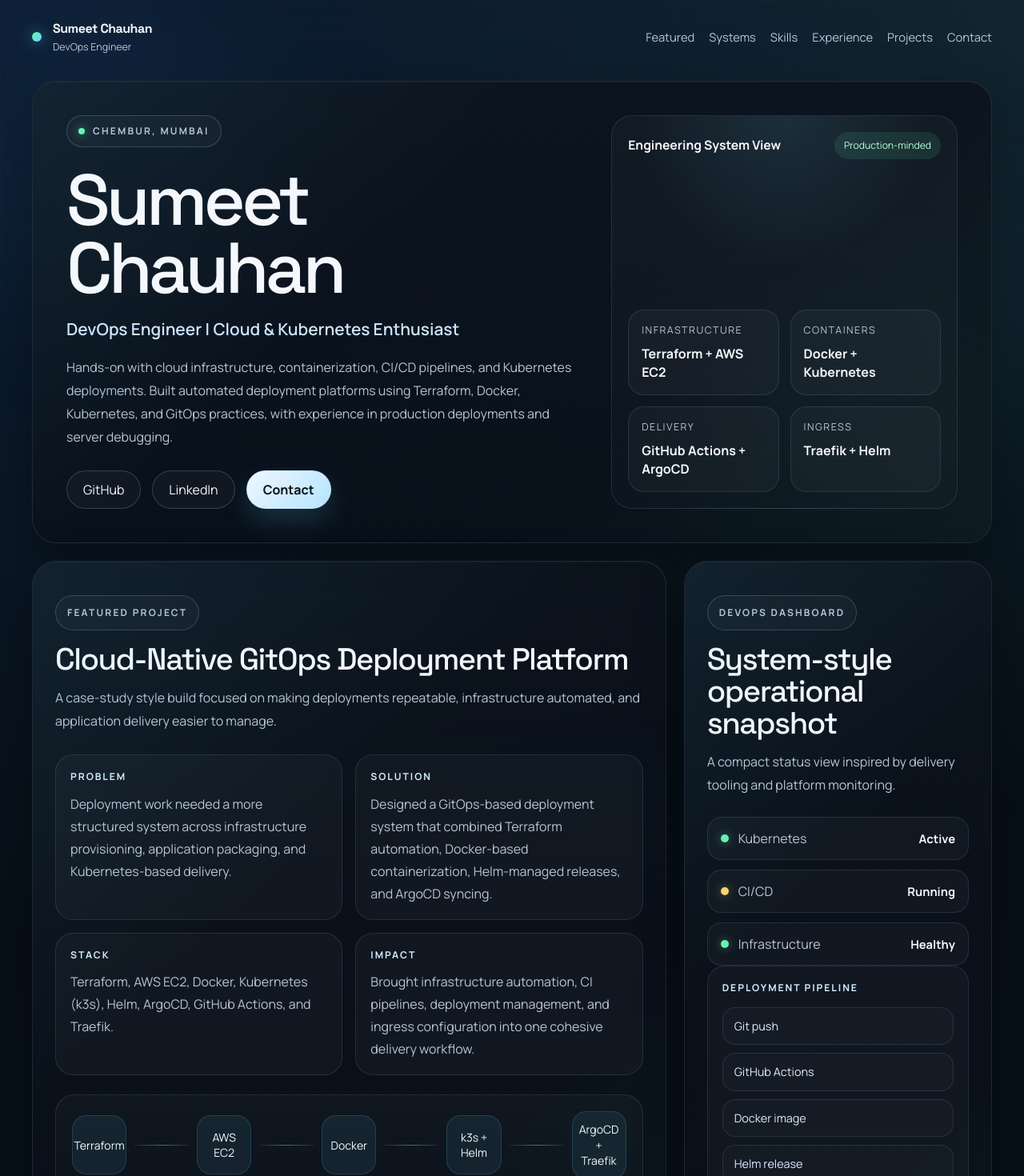
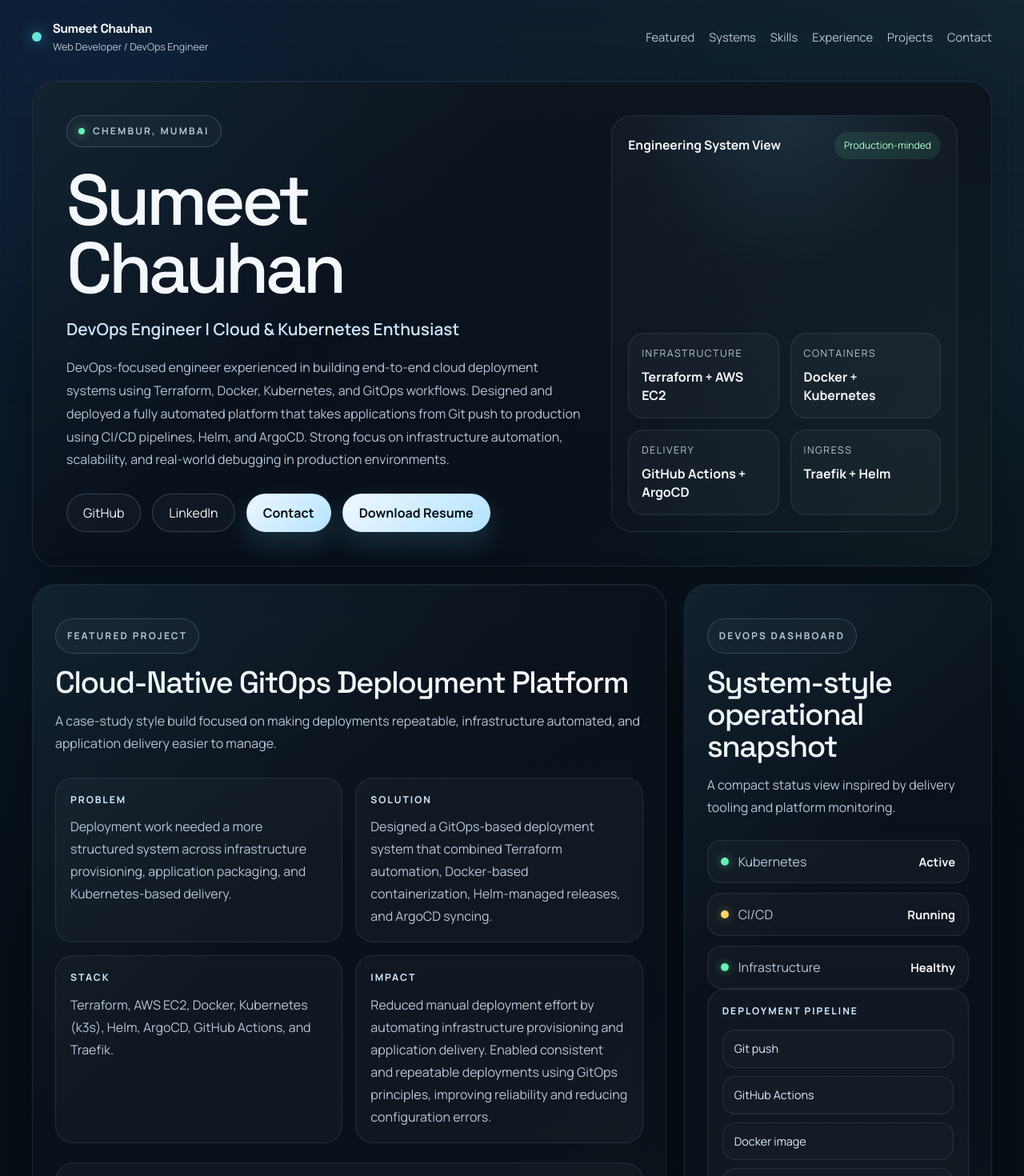
Before and after one commit to Sumeet0P/Portfolio, a React (Vite) app: page / in a window 1280 px wide. Shown: the top 1470 px of the page at 80% size. Built offline with nearby package versions, Linux system fonts and the light colour scheme.

Commit message:
add resume and working buttons

```diff
--- a/src/App.jsx
+++ b/src/App.jsx
@@ -52,7 +52,17 @@ const skillGroups = [
   {
     icon: "DV",
     title: "Development",
-    items: ["JavaScript", "Node.js", "Express.js", "React.js", "Next.js", "React Native", "HTML", "CSS", "Tailwind CSS"],
+    items: [
+      "JavaScript",
+      "Node.js",
+      "Express.js",
+      "React.js",
+      "Next.js",
+      "React Native",
+      "HTML",
+      "CSS",
+      "Tailwind CSS",
+    ],
   },
   {
     icon: "DT",
@@ -72,12 +82,14 @@ const additionalProjects = [
   {
     title: "Linktree Clone",
     stack: ["Next.js", "Tailwind CSS"],
-    summary: "Responsive profile link hub built with a clean interface and mobile-friendly layout.",
+    summary:
+      "Responsive profile link hub built with a clean interface and mobile-friendly layout.",
   },
   {
     title: "Task Manager Mobile App",
     stack: ["React Native"],
-    summary: "Mobile task management app focused on a straightforward, app-first experience.",
+    summary:
+      "Mobile task management app focused on a straightforward, app-first experience.",
   },
 ];
 
@@ -88,9 +100,9 @@ const experience = [
     organization: "Unicap Corporate Services Pvt. Ltd.",
     location: "Navi Mumbai",
     details: [
-      "Worked on web application development.",
-      "Debugged production systems.",
-      "Assisted in deployment workflows.",
+      "Developed and maintained web applications with a focus on performance and usability.",
+      "Diagnosed and resolved production-level issues, improving system stability.",
+      "Assisted in deployment workflows and environment configuration.",
     ],
   },
   {
@@ -113,7 +125,13 @@ const reveal = {
 
 function SectionHeading({ eyebrow, title, description }) {
   return (
-    <motion.div variants={reveal} initial="hidden" whileInView="show" viewport={{ once: true, amount: 0.25 }} className="section-heading">
+    <motion.div
+      variants={reveal}
+      initial="hidden"
+      whileInView="show"
+      viewport={{ once: true, amount: 0.25 }}
+      className="section-heading"
+    >
       <p className="eyebrow">{eyebrow}</p>
       <h2>{title}</h2>
       <p>{description}</p>
@@ -135,7 +153,7 @@ function App() {
           <span className="brand-dot" />
           <div>
             <p className="brand-name">Sumeet Chauhan</p>
-            <p className="brand-role">DevOps Engineer</p>
+            <p className="brand-role">Web Developer / DevOps Engineer</p>
           </div>
         </div>
 
@@ -161,19 +179,47 @@ function App() {
               Chembur, Mumbai
             </div>
             <h1>Sumeet Chauhan</h1>
-            <p className="hero-role">DevOps Engineer | Cloud & Kubernetes Enthusiast</p>
+            <p className="hero-role">
+              DevOps Engineer | Cloud & Kubernetes Enthusiast
+            </p>
             <p className="hero-summary">
-              Hands-on with cloud infrastructure, containerization, CI/CD pipelines, and Kubernetes deployments. Built automated deployment platforms using Terraform, Docker, Kubernetes, and GitOps practices, with experience in production deployments and server debugging.
+              DevOps-focused engineer experienced in building end-to-end cloud
+              deployment systems using Terraform, Docker, Kubernetes, and GitOps
+              workflows. Designed and deployed a fully automated platform that
+              takes applications from Git push to production using CI/CD
+              pipelines, Helm, and ArgoCD. Strong focus on infrastructure
+              automation, scalability, and real-world debugging in production
+              environments.
             </p>
             <div className="hero-actions">
-              <button type="button" className="action-button action-button-muted">
+              <a
+                href="https://github.com/Sumeet0P"
+                target="_blank"
+                rel="noopener noreferrer"
+                className="action-button action-button-muted"
+              >
                 GitHub
-              </button>
-              <button type="button" className="action-button action-button-muted">
+              </a>
+              <a
+                href="https://www.linkedin.com/in/sumeetchauhan37"
+                target="_blank"
+                rel="noopener noreferrer"
+                className="action-button action-button-muted"
+              >
                 LinkedIn
-              </button>
-              <a href="#contact" className="action-button action-button-primary">
+              </a>
+              <a
+                href="#contact"
+                className="action-button action-button-primary"
+              >
                 Contact
+              </a>
+              <a
+                href="./img/resume.pdf"
+                download
+                className="action-button action-button-primary"
+              >
+                Download Resume
               </a>
             </div>
           </div>
@@ -223,25 +269,33 @@ function App() {
               <div className="case-block">
                 <p className="case-label">Problem</p>
                 <p>
-                  Deployment work needed a more structured system across infrastructure provisioning, application packaging, and Kubernetes-based delivery.
+                  Deployment work needed a more structured system across
+                  infrastructure provisioning, application packaging, and
+                  Kubernetes-based delivery.
                 </p>
               </div>
               <div className="case-block">
                 <p className="case-label">Solution</p>
                 <p>
-                  Designed a GitOps-based deployment system that combined Terraform automation, Docker-based containerization, Helm-managed releases, and ArgoCD syncing.
+                  Designed a GitOps-based deployment system that combined
+                  Terraform automation, Docker-based containerization,
+                  Helm-managed releases, and ArgoCD syncing.
                 </p>
               </div>
               <div className="case-block">
                 <p className="case-label">Stack</p>
                 <p>
-                  Terraform, AWS EC2, Docker, Kubernetes (k3s), Helm, ArgoCD, GitHub Actions, and Traefik.
+                  Terraform, AWS EC2, Docker, Kubernetes (k3s), Helm, ArgoCD,
+                  GitHub Actions, and Traefik.
                 </p>
               </div>
               <div className="case-block">
                 <p className="case-label">Impact</p>
                 <p>
-                  Brought infrastructure automation, CI pipelines, deployment management, and ingress configuration into one cohesive delivery workflow.
+                  Reduced manual deployment effort by automating infrastructure
+                  provisioning and application delivery. Enabled consistent and
+                  repeatable deployments using GitOps principles, improving
+                  reliability and reducing configuration errors.
                 </p>
               </div>
             </div>
@@ -259,7 +313,17 @@ function App() {
             </div>
 
             <div className="badge-row">
-              {["Terraform", "AWS EC2", "Docker", "Kubernetes", "k3s", "Helm", "ArgoCD", "GitHub Actions", "Traefik"].map((item) => (
+              {[
+                "Terraform",
+                "AWS EC2",
+                "Docker",
+                "Kubernetes",
+                "k3s",
+                "Helm",
+                "ArgoCD",
+                "GitHub Actions",
+                "Traefik",
+              ].map((item) => (
                 <span key={item} className="tech-badge">
                   {item}
                 </span>
@@ -373,7 +437,9 @@ function App() {
                     className="terminal-line"
                   >
                     <p className="terminal-command">{line.command}</p>
-                    <p className="terminal-output">{"\u2192"} {line.output}</p>
+                    <p className="terminal-output">
+                      {"\u2192"} {line.output}
+                    </p>
                   </motion.div>
                 ))}
               </div>
@@ -396,7 +462,10 @@ function App() {
 
             <div className="timeline">
               {experience.map((item) => (
-                <div key={`${item.period}-${item.title}`} className="timeline-item">
+                <div
+                  key={`${item.period}-${item.title}`}
+                  className="timeline-item"
+                >
                   <div className="timeline-marker" />
                   <div className="timeline-content">
                     <p className="timeline-period">{item.period}</p>
@@ -460,15 +529,27 @@ function App() {
             <p className="eyebrow">Contact</p>
             <h2>Built to present like an engineering system.</h2>
             <p>
-              DevOps Engineer based in Chembur, Mumbai, with hands-on experience across cloud infrastructure, Kubernetes deployments, CI/CD pipelines, and production debugging.
+              DevOps Engineer based in Chembur, Mumbai, with hands-on experience
+              across cloud infrastructure, Kubernetes deployments, CI/CD
+              pipelines, and production debugging.
             </p>
             <div className="contact-actions">
-              <button type="button" className="action-button action-button-primary">
+              <a
+                href="https://github.com/Sumeet0P"
+                target="_blank"
+                rel="noopener noreferrer"
+                className="action-button action-button-primary"
+              >
                 GitHub
-              </button>
-              <button type="button" className="action-button action-button-muted">
+              </a>
+              <a
+                href="https://www.linkedin.com/in/sumeetchauhan37"
+                target="_blank"
+                rel="noopener noreferrer"
+                className="action-button action-button-muted"
+              >
                 LinkedIn
-              </button>
+              </a>
             </div>
           </motion.article>
         </section>
```
Also changed, not shown: 1 other file (tests, documents, lock files or other folders).
